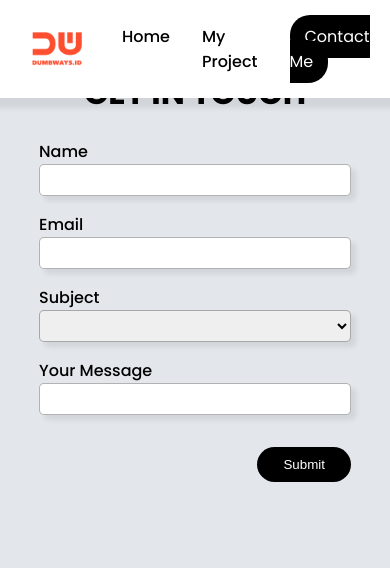
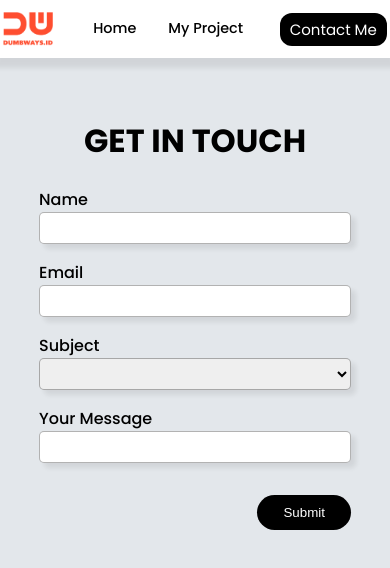
Before and after one commit to aristuchahya/personal-web, a plain HTML site: page Day-2/Task2/contact-form.html in a window 390 px wide. Drawn offline with Linux system fonts and the light colour scheme.

Commit message:
add responsive screen

```diff
--- a/Day-2/Task2/assets/css/style.css
+++ b/Day-2/Task2/assets/css/style.css
@@ -62,9 +62,10 @@ nav ul li:last-child {
 .nav-contact {
   background-color: black;
   color: white;
-  padding: 10px 15px;
+  padding: 8px 12px;
   border-radius: 20px;
   text-decoration: none;
+  font-size: 15px;
 }
 
 .card {
@@ -235,12 +236,28 @@ button[type="submit"]:hover {
   transition: opacity 0.3s ease;
 }
 
-@media screen and (max-width: 768px) {
+@media screen and (max-width: 600px) {
+  nav {
+    padding: 0.2rem;
+  }
+
+  nav ul {
+    display: flex;
+    gap: 1 rem;
+    font-size: 0.9rem;
+  }
+
+  .nav-contact {
+    padding: 6px 10px;
+    border-radius: 12px;
+  }
+
   .card {
     width: 90%;
     flex-direction: column;
     padding: 2rem;
     margin-block: 4rem;
+    margin-top: 7rem;
   }
 
   .social-media {
@@ -258,7 +275,7 @@ button[type="submit"]:hover {
 
   .wrapper {
     width: 80%;
-    margin-top: 3rem;
+    margin-top: 6rem;
   }
 
   input,
--- a/Day-2/Task2/contact-form.html
+++ b/Day-2/Task2/contact-form.html
@@ -19,7 +19,7 @@
       <ul>
         <li><a href="index.html" class="nav-item">Home</a></li>
         <li><a href="#" class="nav-item">My Project</a></li>
-        <li><a href="#" class="nav-contact">Contact Me</a></li>
+        <li><a href="contact-form.html" class="nav-contact">Contact Me</a></li>
       </ul>
     </nav>
 
```
